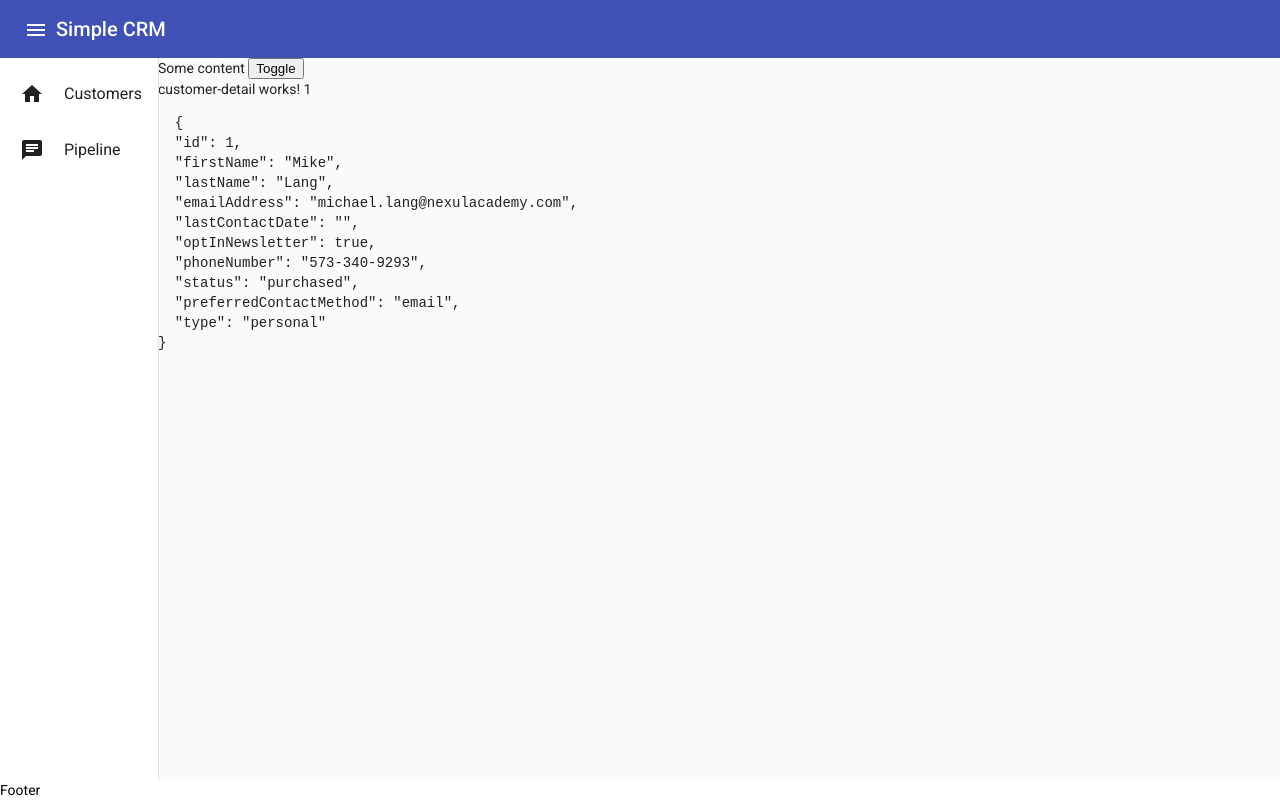
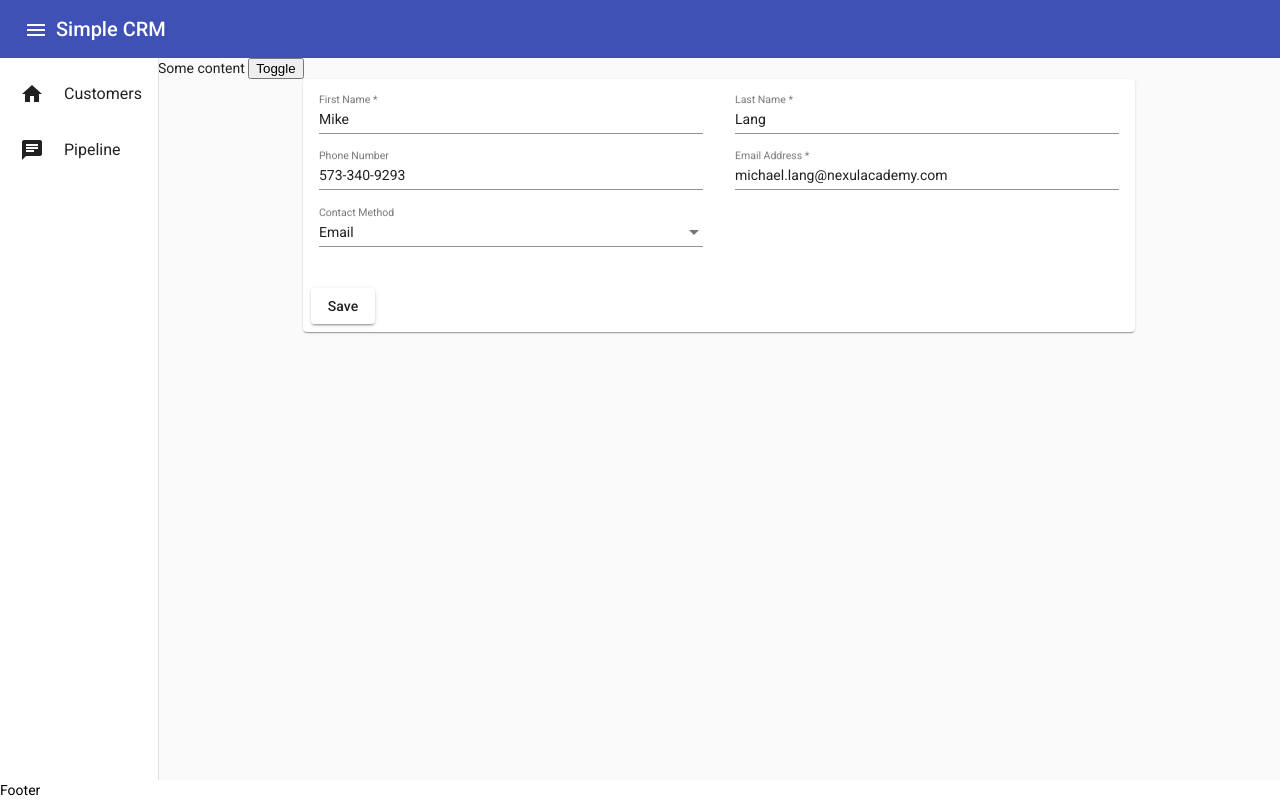
Before and after one commit to NexulAcademy/AngularInDepth-starter, an Angular app in the folder simple-crm-cli/: page /customer/1 in a window 1280 px wide. Built offline with nearby package versions, Linux system fonts and the light colour scheme.

Commit message:
64b: customer detail connecting route parameter, service loaded data, saving changes back to service

```diff
--- a/simple-crm-cli/src/app/customer/customer-detail/customer-detail.component.html
+++ b/simple-crm-cli/src/app/customer/customer-detail/customer-detail.component.html
@@ -1,5 +1,37 @@
-<p>customer-detail works! {{customerId}}</p>
-
-<pre>
-  {{customer | json}}
-</pre>
+<form [formGroup]="detailForm" novalidate>
+  <mat-card>
+    <mat-card-content>
+      <section fxLayout="row wrap" fxLayoutAlign="space-between">
+        <mat-form-field fxFlex="48" fxFlex.lt-md="100">
+          <mat-label>First Name</mat-label>
+          <input matInput formControlName="firstName" name="firstName">
+          <mat-error>Required.</mat-error>
+        </mat-form-field>
+        <mat-form-field fxFlex="48" fxFlex.lt-md="100">
+          <mat-label>Last Name</mat-label>
+          <input matInput formControlName="lastName" name="lastName">
+        </mat-form-field>
+        <mat-form-field fxFlex="48" fxFlex.lt-md="100">
+          <mat-label>Phone Number</mat-label>
+          <input matInput formControlName="phoneNumber" name="phoneNumber">
+        </mat-form-field>
+        <mat-form-field fxFlex="48" fxFlex.lt-md="100">
+          <mat-label>Email Address</mat-label>
+          <input matInput #emailAddress formControlName="emailAddress" name="emailAddress">
+          <mat-error *ngIf="!emailAddress.value">Email is Required</mat-error>
+          <mat-error *ngIf="!!emailAddress.value">Must be a valid email address.</mat-error>
+        </mat-form-field>
+        <mat-form-field fxFlex="48" fxFlex.lt-md="100">
+          <mat-label>Contact Method</mat-label>
+          <mat-select formControlName="preferredContactMethod" name="preferredContactMethod">
+            <mat-option value="email">Email</mat-option>
+            <mat-option value="phone">Phone</mat-option>
+          </mat-select>
+        </mat-form-field>
+      </section>
+    </mat-card-content>
+    <mat-card-actions>
+      <button mat-raised-button (click)="save()">Save</button>
+    </mat-card-actions>
+  </mat-card>
+</form>
--- a/simple-crm-cli/src/app/customer/customer-detail/customer-detail.component.scss
+++ b/simple-crm-cli/src/app/customer/customer-detail/customer-detail.component.scss
@@ -0,0 +1,9 @@
+.mat-card {
+  max-width: 800px;
+  width: 100%;
+  margin: auto;
+
+}
+.mat-table {
+  width: 100%;
+}
--- a/simple-crm-cli/src/app/customer/customer-detail/customer-detail.component.ts
+++ b/simple-crm-cli/src/app/customer/customer-detail/customer-detail.component.ts
@@ -1,7 +1,9 @@
 import { Component, OnInit } from '@angular/core';
+import { FormBuilder, FormGroup, Validators } from '@angular/forms';
 import { ActivatedRoute } from '@angular/router';
 import { Customer } from '../customer.model';
 import { CustomerService } from '../customer.service';
+import { MatSnackBar } from '@angular/material/snack-bar';
 
 @Component({
   selector: 'app-customer-detail',
@@ -11,14 +13,29 @@
 export class CustomerDetailComponent implements OnInit {
   customerId: number;
   customer: Customer | undefined;
+  detailForm: FormGroup;
 
   constructor(
+    private fb: FormBuilder,
     private custSvc: CustomerService,
     private route: ActivatedRoute,
+    private sb: MatSnackBar,
   ) {
+    this.detailForm = this.fb.group({
+      firstName: ['', Validators.required],
+      lastName: ['', Validators.required],
+      phoneNumber: [''],
+      emailAddress: ['', [Validators.required, Validators.email]],
+      preferredContactMethod: ['email']
+    });
     this.customerId = +this.route.snapshot.params['id'];
     this.custSvc.get(this.customerId).subscribe({
-      next: c => this.customer = c,
+      next: c => {
+        if (c) {
+          this.customer = c;
+          this.detailForm.patchValue(c);
+        }
+      },
       error: () => {}
     });
   }
@@ -26,4 +43,20 @@
   ngOnInit(): void {
   }
 
+  save() {
+    if (!this.detailForm.valid) {
+      this.detailForm.markAllAsTouched();
+      return;
+    }
+
+    this.custSvc.update({
+      ...this.customer,
+      ...this.detailForm.value,
+    }).subscribe({
+      next: x => {
+        this.sb.open('customer saved');
+      }
+    });
+  }
+
 }
--- a/simple-crm-cli/src/app/customer/customer.module.ts
+++ b/simple-crm-cli/src/app/customer/customer.module.ts
@@ -18,6 +18,7 @@
 import { MatInputModule } from '@angular/material/input';
 import {MatSelectModule} from '@angular/material/select';
 import { CustomerDetailComponent } from './customer-detail/customer-detail.component';
+import {MatSnackBarModule} from '@angular/material/snack-bar';
 
 @NgModule({
   declarations: [
@@ -37,6 +38,7 @@
     MatIconModule,
     MatInputModule,
     MatSelectModule,
+    MatSnackBarModule,
     MatTableModule,
   ],
   providers: [
```
